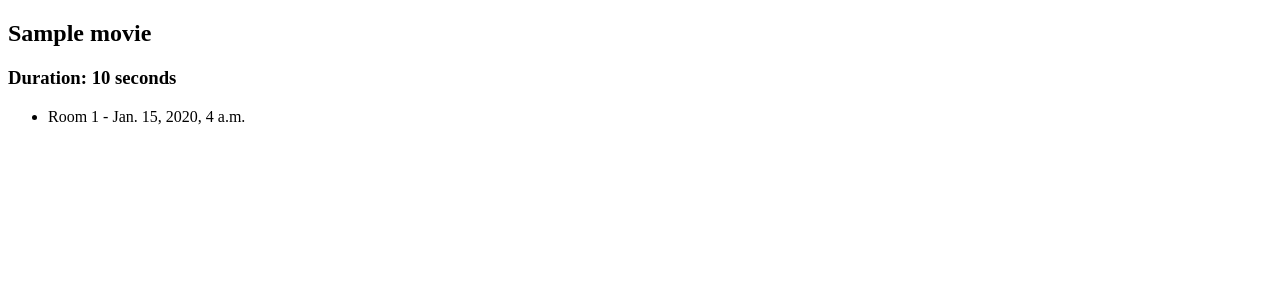
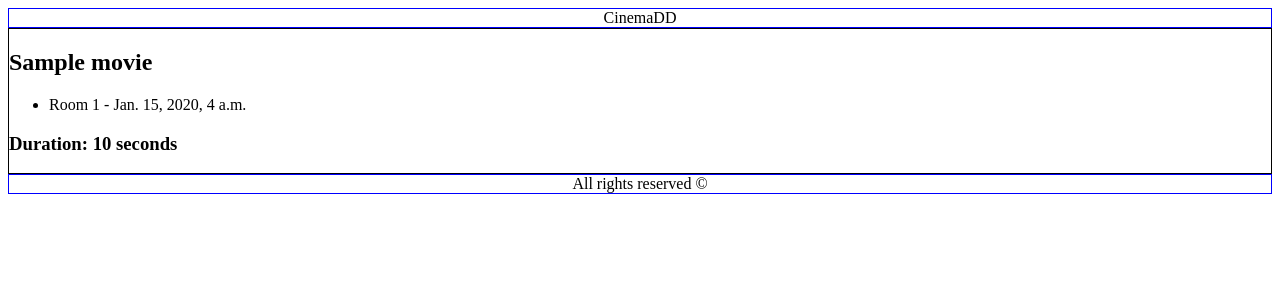
Before and after one commit to BrialexMaga/cinemadd, a Django app: page / in a window 1280 px wide. Shown: the top 300 px of the page. Run offline with Django 5.2, Linux system fonts and the light colour scheme; tables that the repository leaves empty hold one stand-in row (values such as "Sample post").

Commit message:
Add template inheritance

```diff
--- /dev/null
+++ b/booking/templates/base.html
@@ -0,0 +1,19 @@
+<!DOCTYPE html>
+<html lang="en">
+<head>
+    <meta charset="UTF-8">
+    <meta name="viewport" content="width=device-width, initial-scale=1.0">
+    <title>{% block title %}CinemaDD{% endblock %}</title>
+</head>
+<body>
+    <header style="border: 1px solid blue;">
+        <center>CinemaDD</center>
+    </header>
+
+    {% block content %}{% endblock %}
+
+    <footer style="border: 1px solid blue;">
+        <center>All rights reserved ©</center>
+    </footer>
+</body>
+</html>
--- a/booking/templates/booking/movies.html
+++ b/booking/templates/booking/movies.html
@@ -1,20 +1,19 @@
-<!DOCTYPE html>
-<html lang="en">
-<head>
-    <meta charset="UTF-8">
-    <meta name="viewport" content="width=device-width, initial-scale=1.0">
-    <title>Screening Movies</title>
-</head>
-<body>
+{% extends "base.html" %}
 
+{% block title %}Screening Movies{% endblock %}
+
+{% block content %}
+<main>
     {% for movie in movies %}
-        <h2>{{ movie.name }}</h2> <h3>Duration: {{ movie.duration_seconds }} seconds</h3>
+    <div style="border: 1px solid black;">
+        <h2>{{ movie.name }}</h2>
         <ul>
         {% for screening in movie.screening_set.all %}
             <li>Room {{ screening.room.number }} - {{ screening.start_time }}</li>
         {% endfor %}
         </ul>
+        <h3>Duration: {{ movie.duration_seconds }} seconds</h3>
+    </div>
     {% endfor %}
-
-</body>
-</html>
+</main>
+{% endblock content %}
```
